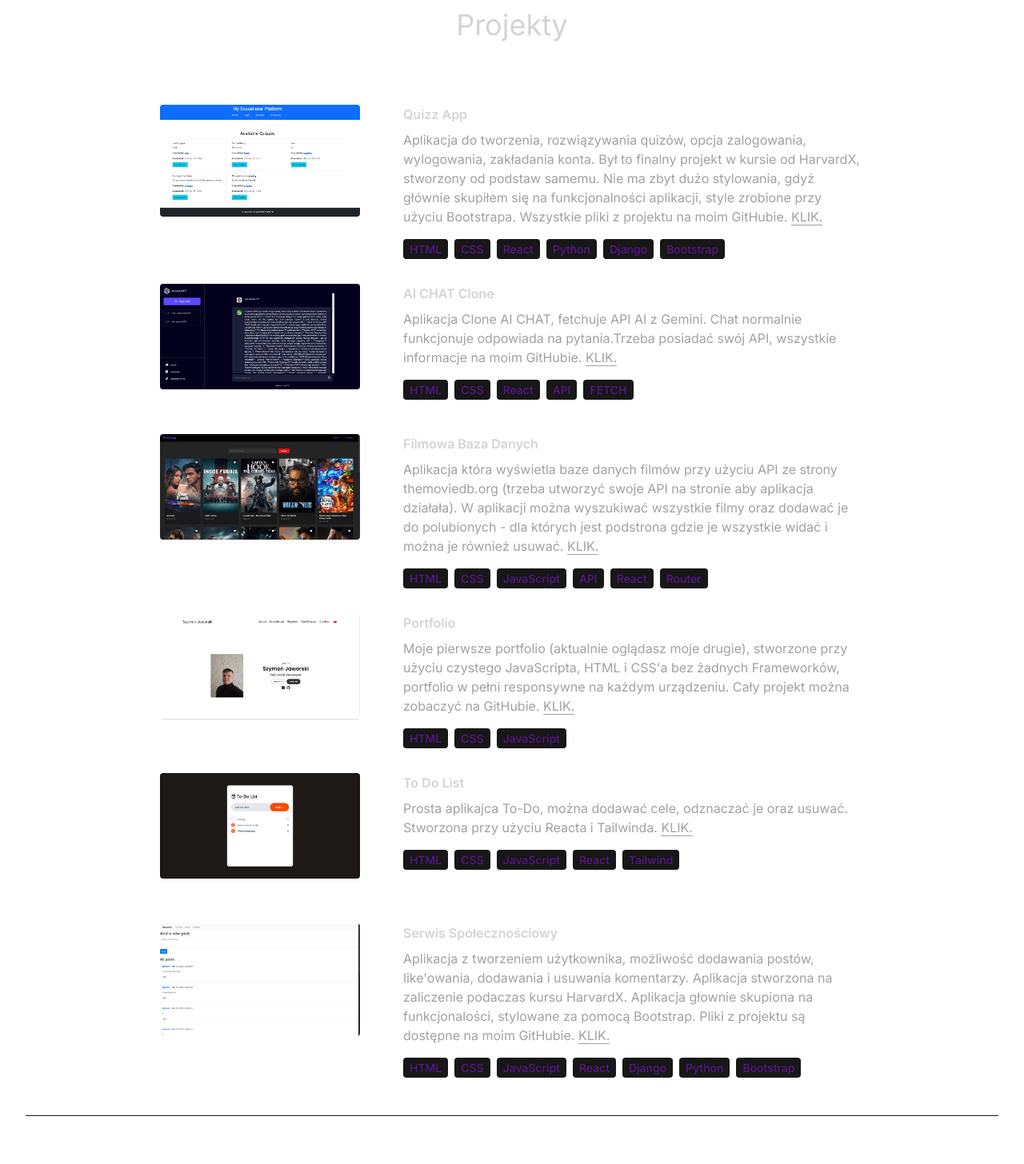
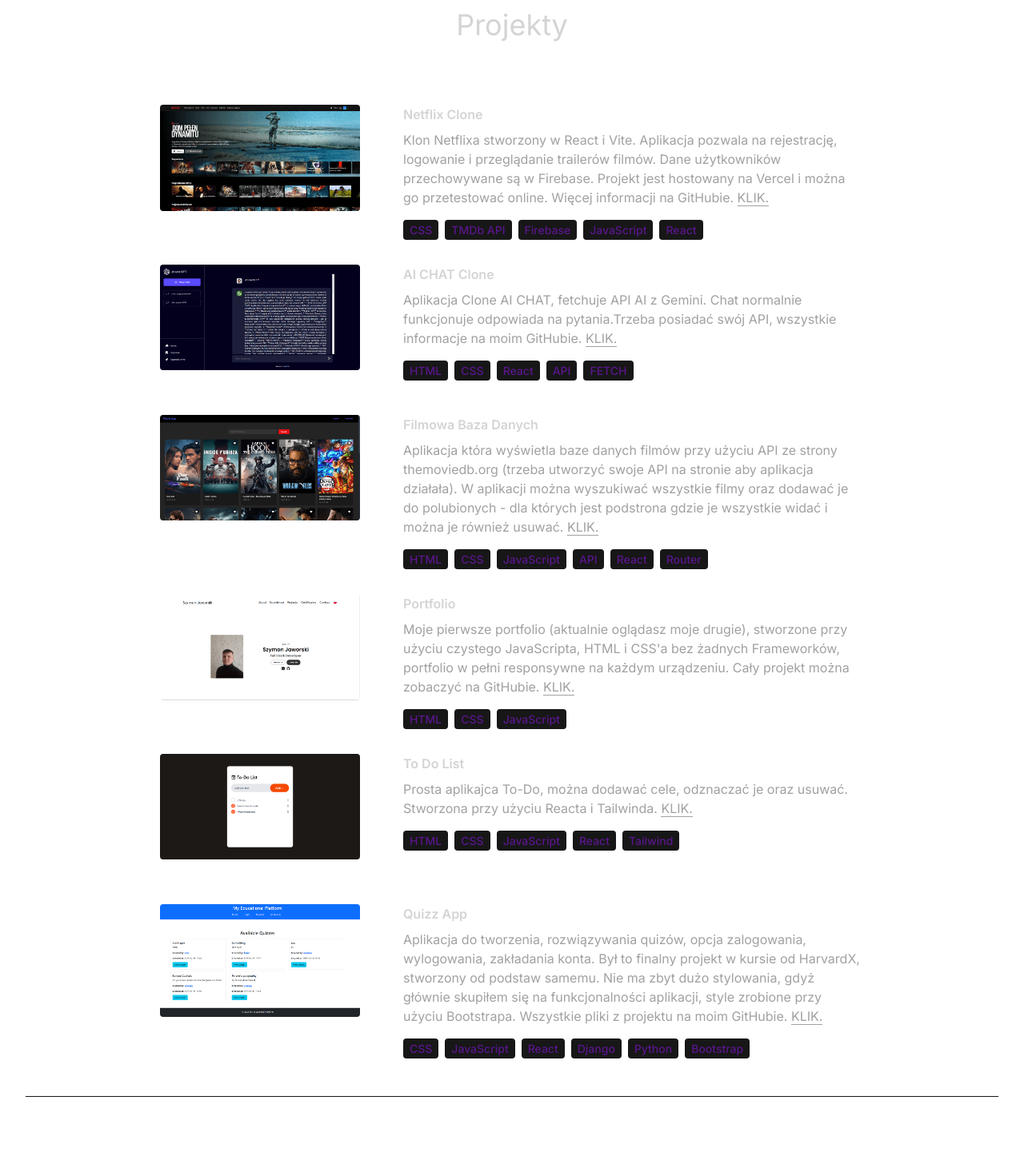
Before and after one commit to SzymonJawors/newPortfolio, a React (Vite) app: page / in a window 1280 px wide. Shown: the part 3020-4476 px from the top of the page at 80% size. Built offline with nearby package versions, Linux system fonts and the light colour scheme.

Commit message:
projekty

```diff
--- a/src/constants/index.js
+++ b/src/constants/index.js
@@ -76,19 +76,18 @@
 
 export const PROJECTS = [
   {
-    title: "Quizz App",
+    title: "Netflix Clone",
     image: project1,
     description:
-      "Aplikacja do tworzenia, rozwiązywania quizów, opcja zalogowania, wylogowania, zakładania konta. Był to finalny projekt w kursie od HarvardX, stworzony od podstaw samemu. Nie ma zbyt dużo stylowania, gdyż głównie skupiłem się na funkcjonalności aplikacji, style zrobione przy użyciu Bootstrapa. Wszystkie pliki z projektu na moim GitHubie.",
+      "Klon Netflixa stworzony w React i Vite. Aplikacja pozwala na rejestrację, logowanie i przeglądanie trailerów filmów. Dane użytkowników przechowywane są w Firebase. Projekt jest hostowany na Vercel i można go przetestować online. Więcej informacji na GitHubie.",
     technologies: [
-      "HTML",
       "CSS",
+      "TMDb API",
+      "Firebase",
+      "JavaScript",
       "React",
-      "Python",
-      "Django",
-      "Bootstrap",
     ],
-    link: `https://github.com/SzymonJawors/QuizzApp-project`,
+    link: `https://github.com/SzymonJawors/netflix-clone`,
   },
   {
     title: "AI CHAT Clone",
@@ -123,12 +122,11 @@
     link: `https://github.com/SzymonJawors/ToDoList`,
   },
   {
-    title: "Serwis Społecznościowy",
+    title: "Quizz App",
     image: project6,
     description:
-      "Aplikacja z tworzeniem użytkownika, możliwość dodawania postów, like'owania, dodawania i usuwania komentarzy. Aplikacja stworzona na zaliczenie podaczas kursu HarvardX. Aplikacja głownie skupiona na funkcjonalości, stylowane za pomocą Bootstrap. Pliki z projektu są dostępne na moim GitHubie.",
+      "Aplikacja do tworzenia, rozwiązywania quizów, opcja zalogowania, wylogowania, zakładania konta. Był to finalny projekt w kursie od HarvardX, stworzony od podstaw samemu. Nie ma zbyt dużo stylowania, gdyż głównie skupiłem się na funkcjonalności aplikacji, style zrobione przy użyciu Bootstrapa. Wszystkie pliki z projektu na moim GitHubie.",
     technologies: [
-      "HTML",
       "CSS",
       "JavaScript",
       "React",
@@ -136,7 +134,7 @@
       "Python",
       "Bootstrap",
     ],
-    link: `https://github.com/SzymonJawors/Network-project`,
+    link: `https://github.com/SzymonJawors/QuizzApp-project`,
   },
 ];
 
```
Also changed, not shown: src/assets/projects/project-1.png, src/assets/projects/project-6.png.
